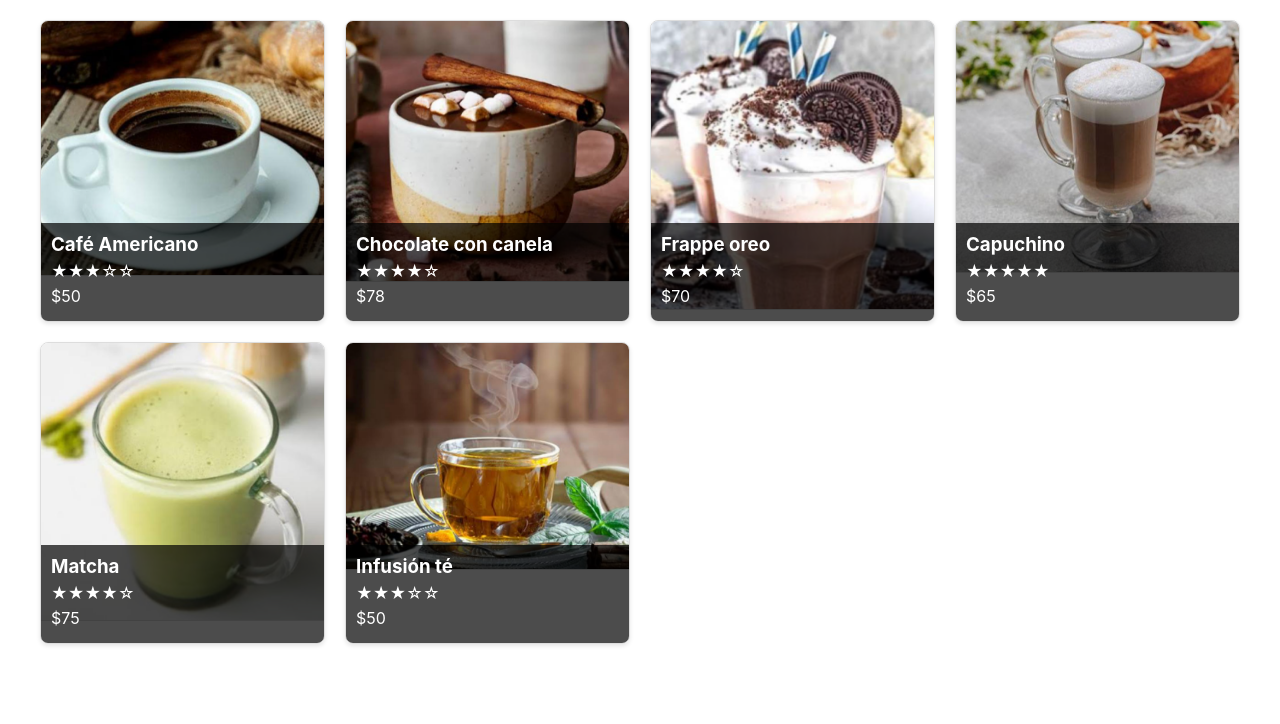
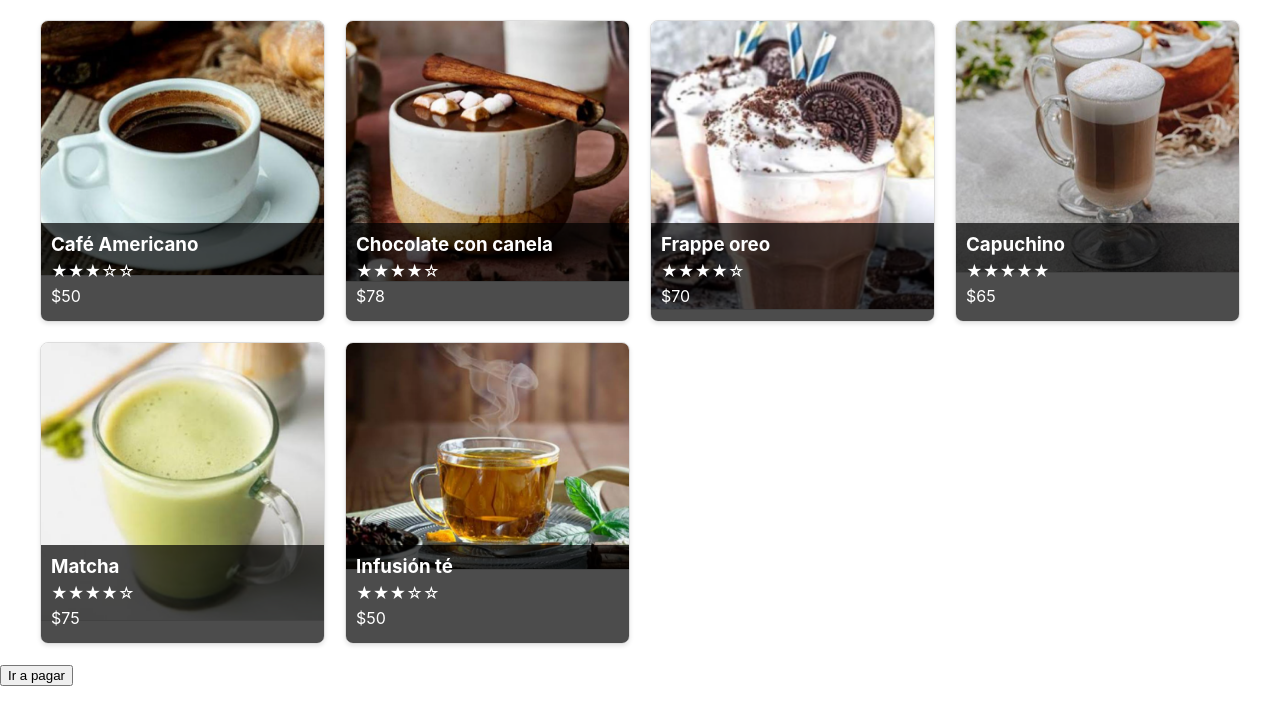
Before and after one commit to Ingenieria-Software-2023/Doble-D-o-Proyecto-Final, a React (Create React App) app: page / in a window 1280 px wide. Shown: the top 724 px of the page. Built offline with nearby package versions, Linux system fonts and the light colour scheme.

Commit message:
Navegacion
Entre las 3 ventanas

```diff
--- a/src/components/CatalogoBebidas.jsx
+++ b/src/components/CatalogoBebidas.jsx
@@ -15,6 +15,7 @@ const CatalogoBebidas = () => {
 	};
 
 	return (
+		<div>
 			<div className="grid-container">
 				{bebidas.map((bebida) => (
 					<div
@@ -35,6 +36,13 @@ const CatalogoBebidas = () => {
 					</div>
 				))}
 			</div>
+			<button
+				className="botonPago"
+				onClick={() => navigate("/pago")}
+			>
+				Ir a pagar
+			</button>
+		</div>
 	);
 };
 
--- a/src/components/PersonalizacionBebidas.jsx
+++ b/src/components/PersonalizacionBebidas.jsx
@@ -2,8 +2,11 @@ import React, { useContext, useState } from "react";
 import { ContextoBebidaSeleccionada } from "../BebidaSeleccionadaContext";
 import { ContextoOrden } from "../OrdenContexto";
 import "./PersonalizacionBebidas.css";
+import { useNavigate } from "react-router-dom";
 
 const PersonalizacionBebidas = () => {
+	const navigate = useNavigate();
+
 	const { bebidaSeleccionada } = useContext(ContextoBebidaSeleccionada);
 	const { orden, addToOrder } = useContext(ContextoOrden);
 	const [opcionesPersonalizacion, setOpcionesPersonalizacion] = useState({
@@ -116,6 +119,18 @@ const PersonalizacionBebidas = () => {
 						<p>No hay bebidas en tu orden.</p>
 					)}
 				</div>
+				<button
+					className="botonPago"
+					onClick={() => navigate("/pago")}
+				>
+					Ir a pagar
+				</button>
+				<button
+					className="botonMenu"
+					onClick={() => navigate("/")}
+				>
+					Ir al menú
+				</button>
 			</div>
 		</div>
 	);
--- a/src/components/VentanaPago.jsx
+++ b/src/components/VentanaPago.jsx
@@ -1,6 +1,9 @@
 import React, { useState } from "react";
+import { useNavigate } from "react-router-dom";
 
 const VentanaPago = ({ orden }) => {
+	const navigate = useNavigate();
+
 	const [metodoPago, setMetodoPago] = useState("");
 	const [datosTarjeta, setDatosTarjeta] = useState({
 		numeroTarjeta: "",
@@ -109,6 +112,8 @@ const VentanaPago = ({ orden }) => {
 			>
 				Pagar
 			</button>
+
+			<button onClick={() => navigate("/retroalimentacion")}>Pagar</button>
 		</div>
 	);
 };
```
Lines whose indentation alone changed are shown as unchanged.
